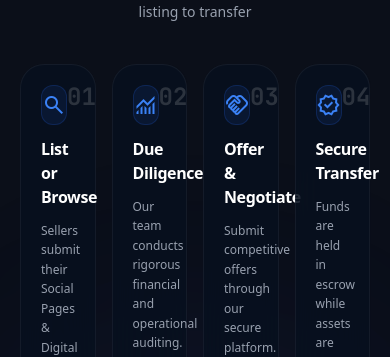
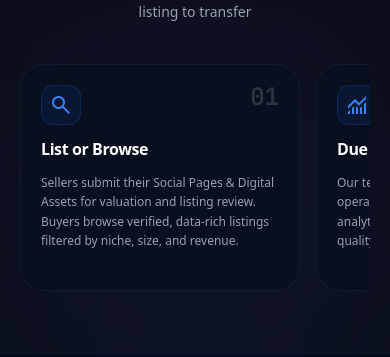
Before and after one commit to Nawajish10/creovia, a Next.js app: page / in a window 390 px wide. Shown: the part 1564-1921 px from the top of the page. Built offline with nearby package versions, Linux system fonts and the light colour scheme; no server answers.

Commit message:
fix: restore responsive layout and mobile scrollability to steps and opportunities cards

```diff
--- a/src/features/home/sections/FeaturedOpportunities.tsx
+++ b/src/features/home/sections/FeaturedOpportunities.tsx
@@ -74,7 +74,7 @@ export function FeaturedOpportunities() {
         </div>
 
         {/* Cards Grid */}
-        <div className="grid grid-cols-3 gap-6">
+        <div className="grid grid-cols-1 md:grid-cols-2 lg:grid-cols-3 gap-6">
           {listings.map((listing) => (
             <div
               key={listing.title}
--- a/src/features/home/sections/HowItWorks.tsx
+++ b/src/features/home/sections/HowItWorks.tsx
@@ -52,11 +52,22 @@ export function HowItWorks() {
         </div>
 
         {/* Steps */}
-        <div className="grid grid-cols-4 gap-4 md:gap-6">
+        <div
+          className="flex md:grid md:grid-cols-4 gap-4 md:gap-6 overflow-x-auto md:overflow-x-visible pb-4 md:pb-0 snap-x snap-mandatory scroll-smooth no-scrollbar"
+          style={{
+            scrollbarWidth: 'none', /* Firefox */
+            msOverflowStyle: 'none', /* IE and Edge */
+          }}
+        >
+          <style dangerouslySetInnerHTML={{__html: `
+            .no-scrollbar::-webkit-scrollbar {
+              display: none;
+            }
+          `}} />
           {steps.map((step) => (
             <div
               key={step.number}
-              className="flex flex-col gap-3 md:gap-4 p-5 md:p-8 rounded-[24px] bg-[#07111F]/75 border border-white/5 backdrop-blur-xl transition-all duration-300 hover:-translate-y-1 hover:border-white/15 hover:shadow-[0_8px_30px_rgba(37,99,235,0.08)]"
+              className="flex flex-col gap-3 md:gap-4 p-5 md:p-8 rounded-[24px] bg-[#07111F]/75 border border-white/5 backdrop-blur-xl transition-all duration-300 hover:-translate-y-1 hover:border-white/15 hover:shadow-[0_8px_30px_rgba(37,99,235,0.08)] shrink-0 w-[280px] md:w-auto snap-center"
             >
               <div className="flex items-start justify-between">
                 <div
--- a/src/features/sell/sections/Process.tsx
+++ b/src/features/sell/sections/Process.tsx
@@ -42,7 +42,7 @@ export function Process() {
         </div>
 
         {/* Process Cards Grid */}
-        <div className="grid grid-cols-2 gap-8">
+        <div className="grid grid-cols-1 md:grid-cols-2 gap-8">
           {processes.map((p, idx) => (
             <div
               key={idx}
```
